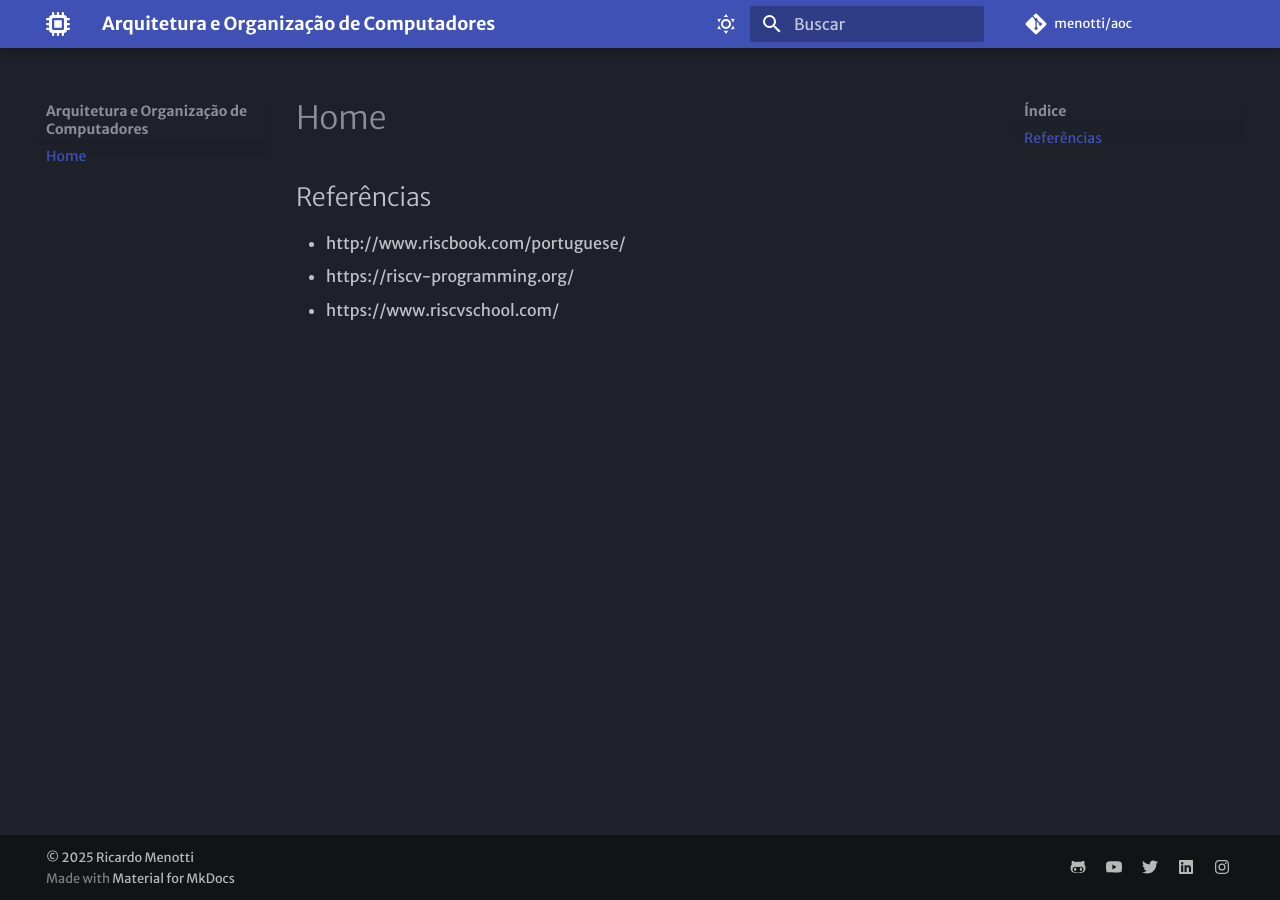
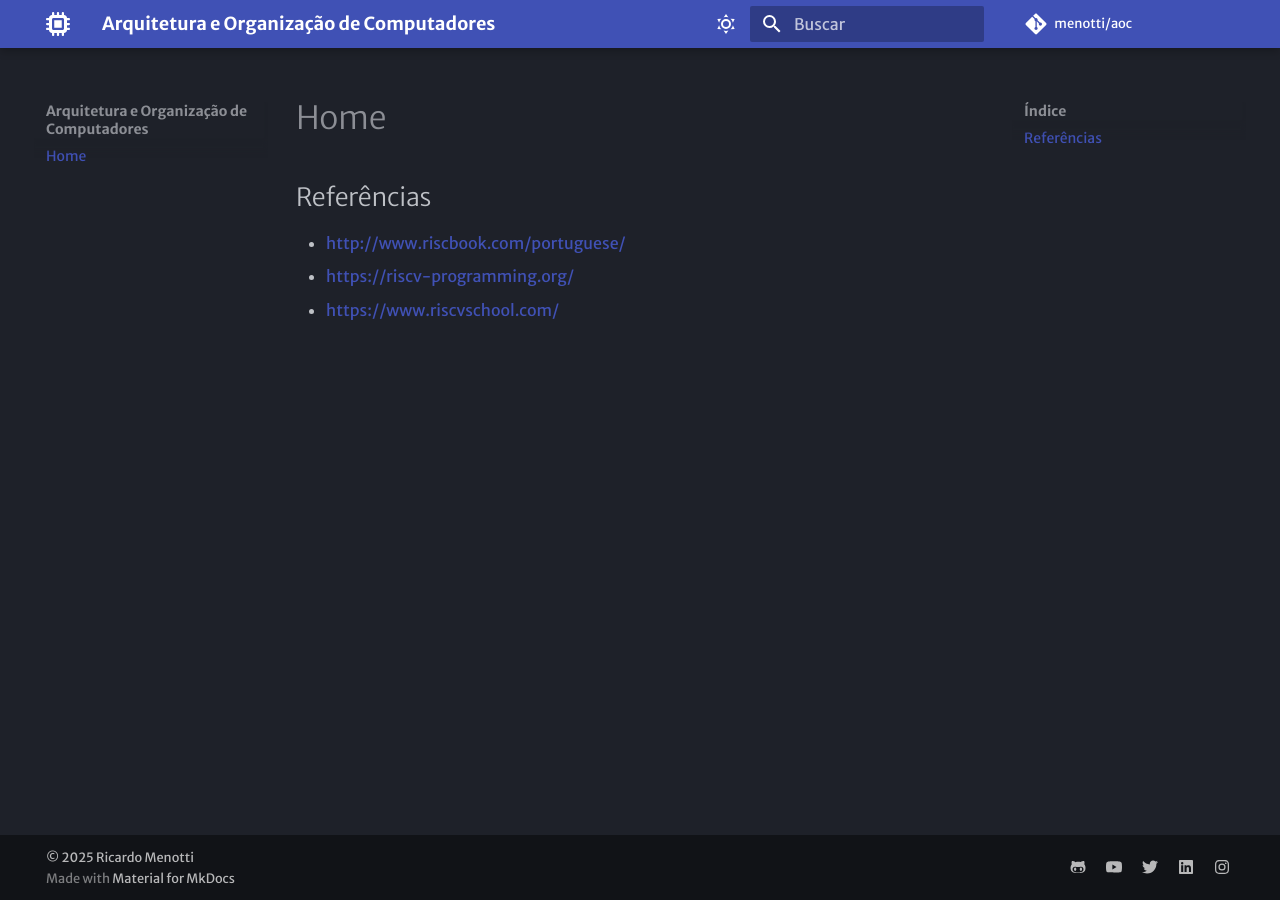
Before and after one commit to menotti/aoc, an MkDocs documentation site: the page built from docs/index.md, in a window 1280 px wide. Built offline with MkDocs 1.6.1 and Material for MkDocs 9.7.7, drawn with Linux system fonts in a browser that asks for light colours; comment, search, counter and statistics services are not loaded.

Commit message:
feat: magiclink

```diff
--- a/mkdocs.yml
+++ b/mkdocs.yml
@@ -51,6 +51,8 @@ extra:
 markdown_extensions:
   - footnotes
   - attr_list
+  - pymdownx.magiclink
+  - pymdownx.saneheaders
   - pymdownx.emoji:
       emoji_index: !!python/name:material.extensions.emoji.twemoji
       emoji_generator: !!python/name:material.extensions.emoji.to_svg
```
